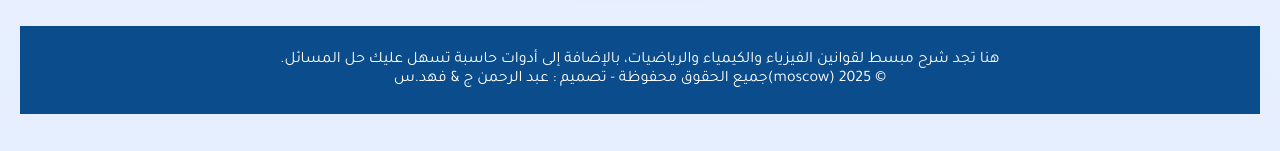
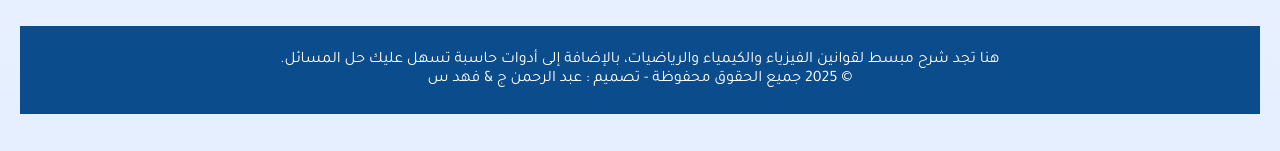
Before and after one commit to d77omy/-, a plain HTML site: page index.html in a window 1280 px wide. Shown: the part 1319-1470 px from the top of the page. Drawn offline with Linux system fonts and the light colour scheme.

Commit message:
Update index.html

```diff
--- a/index.html
+++ b/index.html
@@ -96,7 +96,7 @@
 
   <footer>
     <p>هنا تجد شرح مبسط لقوانين الفيزياء والكيمياء والرياضيات، بالإضافة إلى أدوات حاسبة تسهل عليك حل المسائل.</p>
-    <p>© 2025 (moscow)جميع الحقوق محفوظة - تصميم : عبد الرحمن ج & فهد.س</p>
+    <p>© 2025 جميع الحقوق محفوظة - تصميم : عبد الرحمن ج & فهد س</p>
   </footer>
 
   <script>
```
